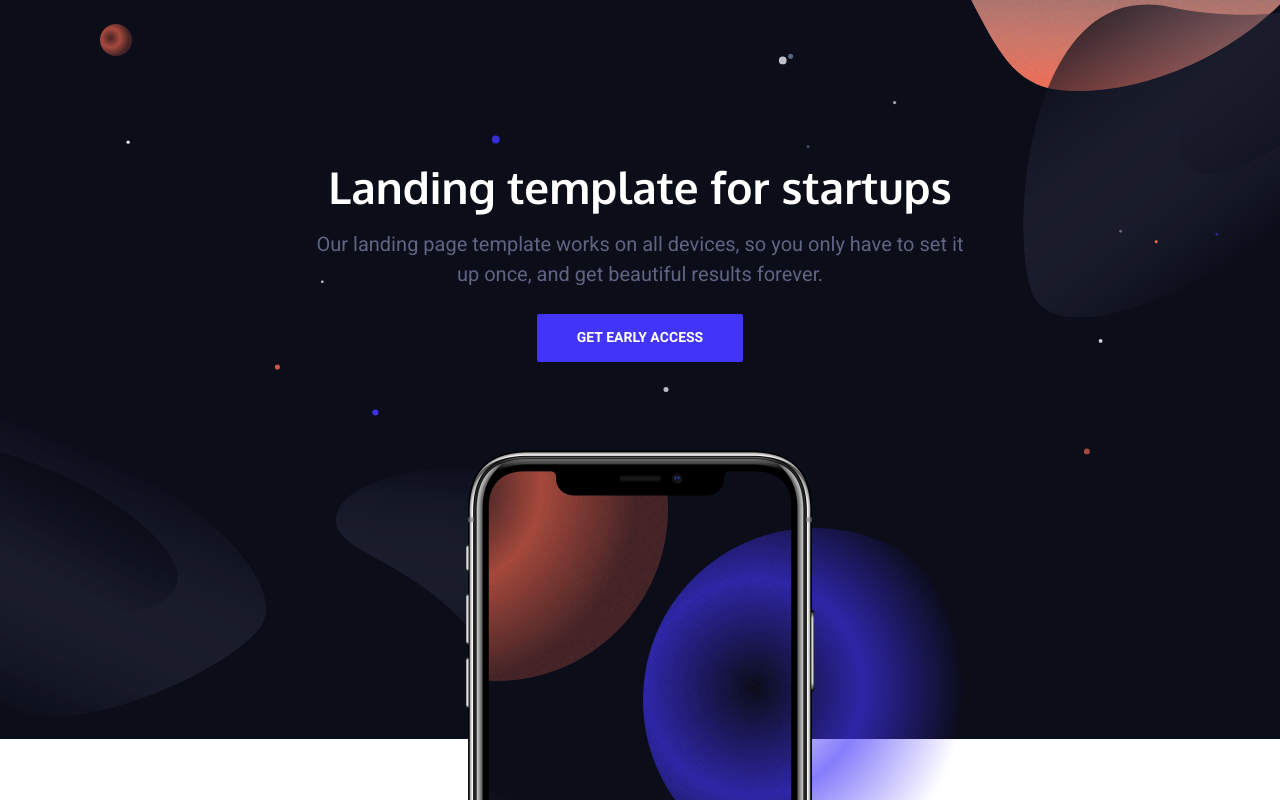
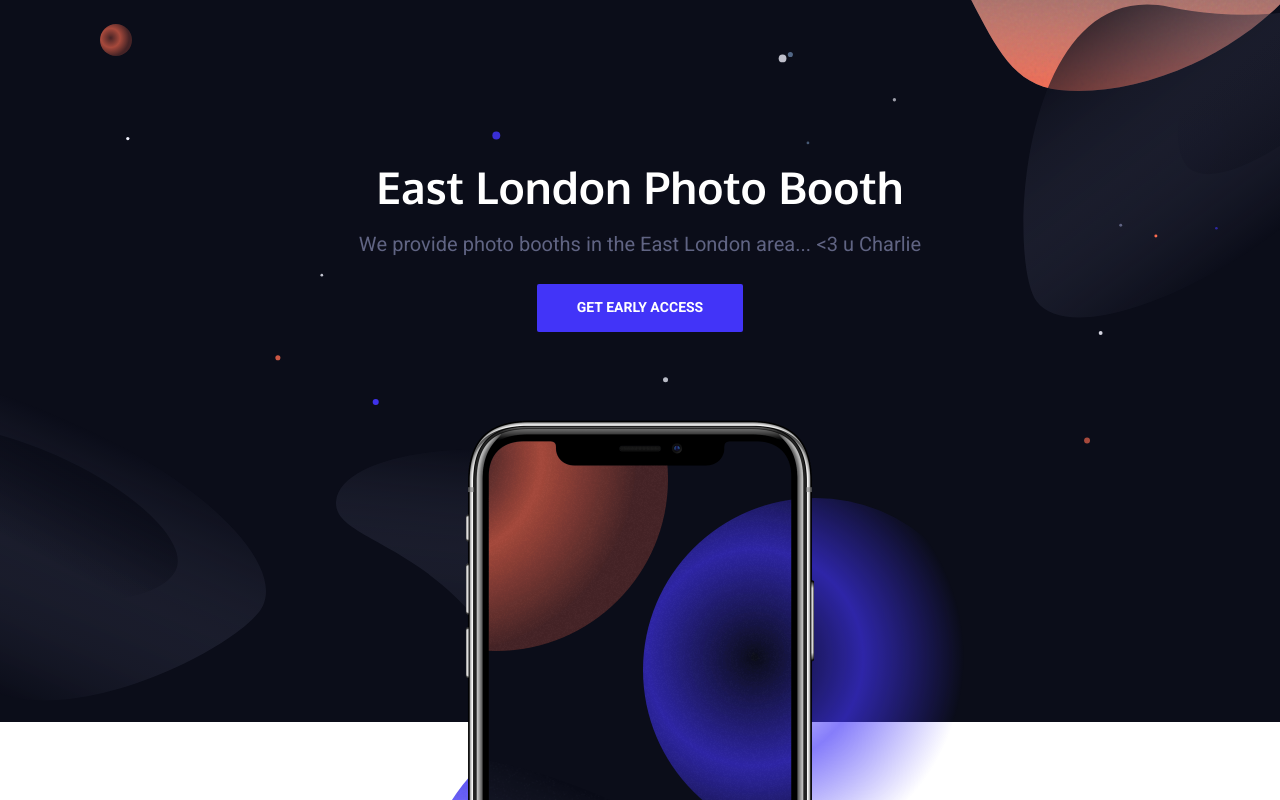
Before and after one commit to mrjackwhitaker/EastLondonPhotoBooth, a plain HTML site: page index.html in a window 1280 px wide. Shown: the top 800 px of the page. Drawn offline with nearby package versions, Linux system fonts and the light colour scheme.

Commit message:
<3 u charlie

```diff
--- a/index.html
+++ b/index.html
@@ -34,8 +34,8 @@
                 <div class="container-sm">
                     <div class="hero-inner">
 						<div class="hero-copy">
-	                        <h1 class="hero-title mt-0">Landing template for startups</h1>
-	                        <p class="hero-paragraph">Our landing page template works on all devices, so you only have to set it up once, and get beautiful results forever.</p>
+	                        <h1 class="hero-title mt-0">East London Photo Booth</h1>
+	                        <p class="hero-paragraph">We provide photo booths in the East London area... <3 u Charlie</p>
 	                        <div class="hero-cta">
 								<a class="button button-primary button-wide-mobile" href="#">Get early access</a>
 							</div>
```
